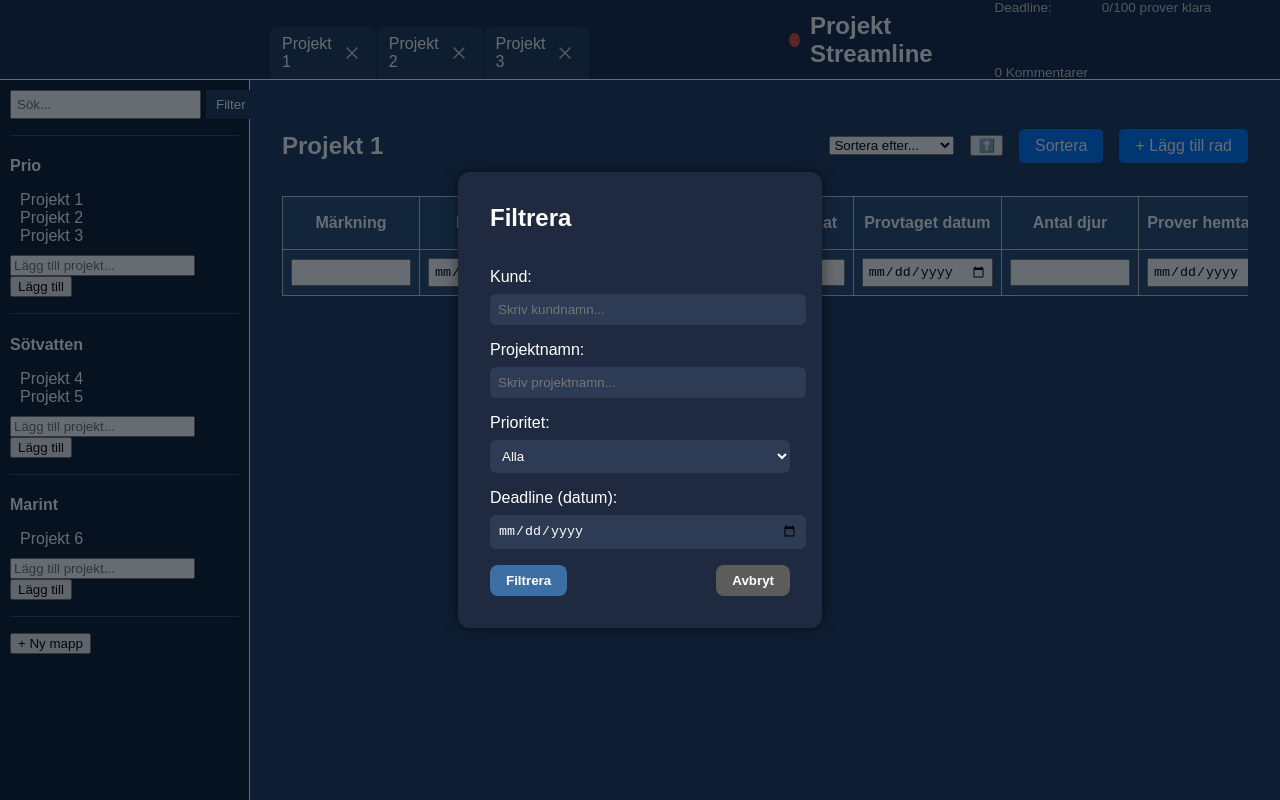
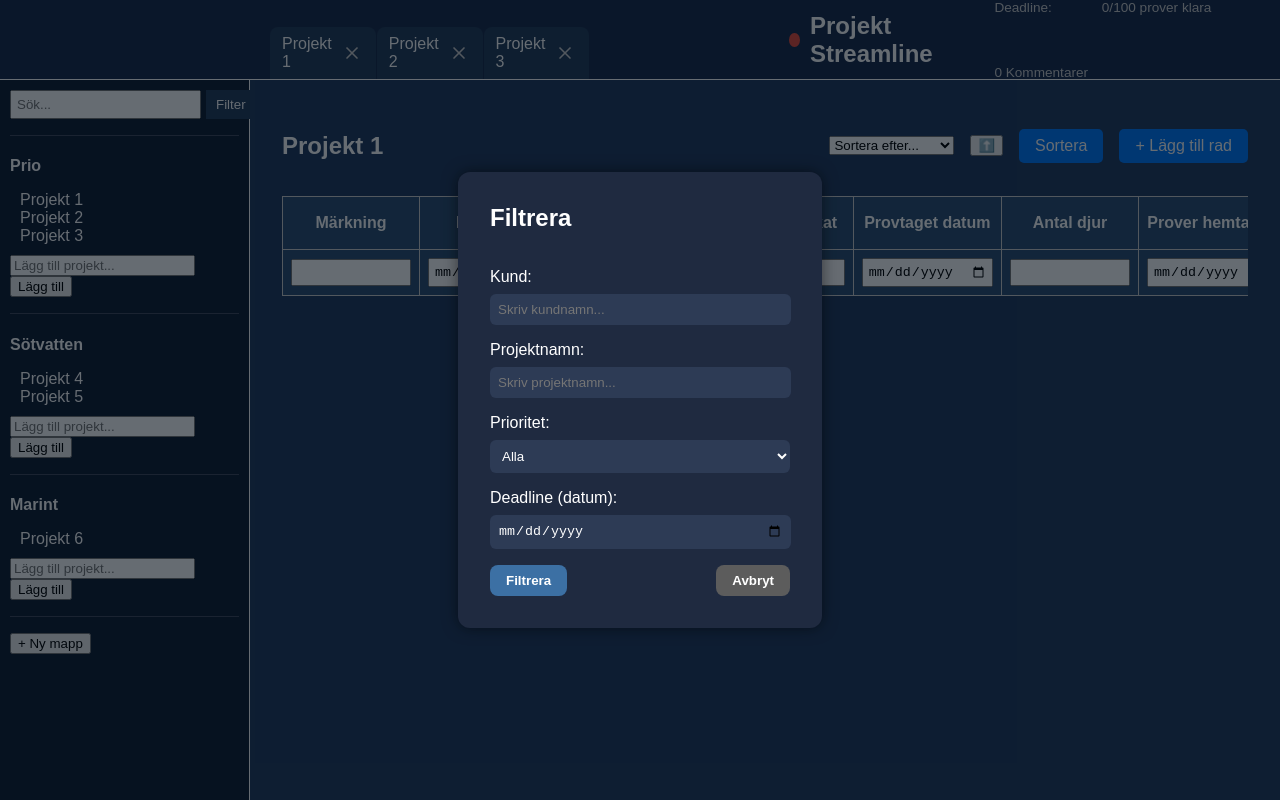
Before and after one commit to EliasKristmansson/dbtreact, a React (Vite) app in the folder reactproject1/: page / in a window 1280 px wide. Both pictures are taken after a click on the button "Filter". Built offline with nearby package versions, Linux system fonts and the light colour scheme.

Commit message:
Filter v3

```diff
--- a/reactproject1/src/components/Filter.css
+++ b/reactproject1/src/components/Filter.css
@@ -33,8 +33,16 @@
   gap: 0.5rem;
 }
 
-.filter-panel input,
-.filter-panel select {
+.filter-panel input{
+  width: 95%; /* Gör alla inputfält lika breda */
+  padding: 0.5rem;
+  background: #2d3b55;
+  border: none;
+  border-radius: 6px;
+  color: white;
+}
+
+.filter-panel select{
   width: 100%; /* Gör alla inputfält lika breda */
   padding: 0.5rem;
   background: #2d3b55;
```
